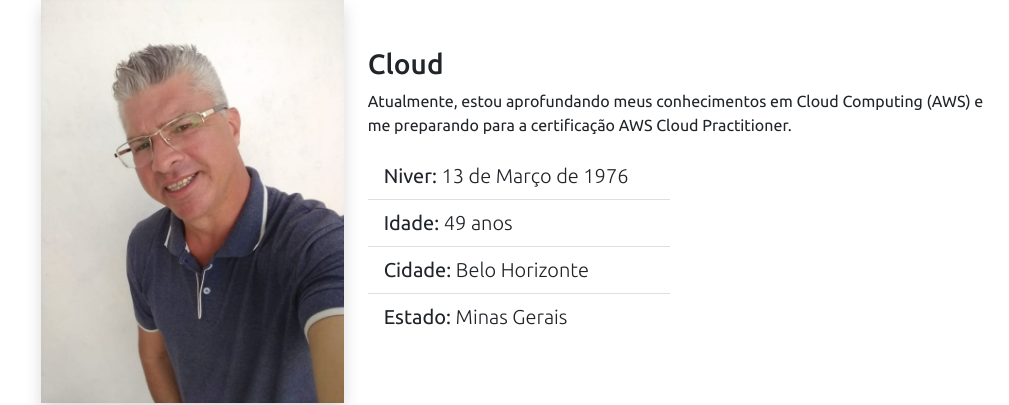
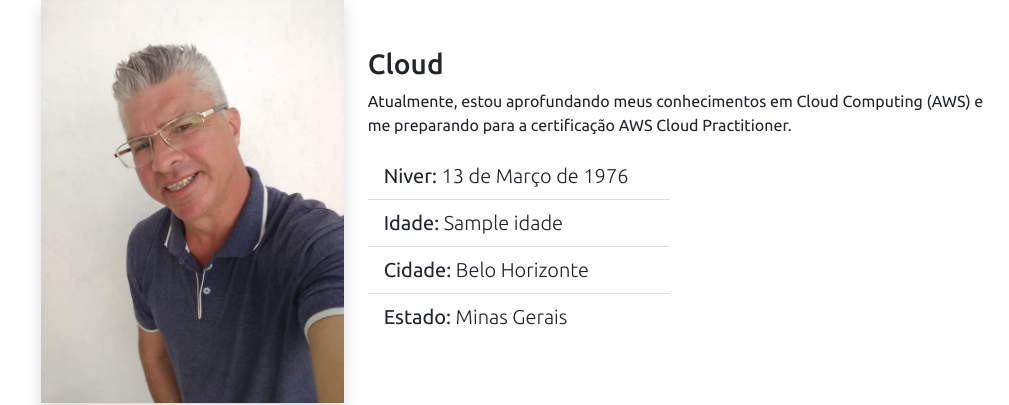
Before and after one commit to marley-paranhos/portfolio-marley-paranhos, a Flask app: template templates/index.html in a window 1280 px wide. Shown: the part 1023-1428 px from the top of the page, without its empty margins (271-1280 px from the left). Run offline with Flask 3, Linux system fonts and the light colour scheme; the template is opened without the code that fills it: most values are stand-ins (such as "Sample title", 1, 10 or a date in 2020); some libraries are stand-ins or nearby versions.

Commit message:
adicionando validação data de nascimento

```diff
--- a/app.py
+++ b/app.py
@@ -3,13 +3,24 @@ from email.mime.multipart import MIMEMultipart
 from email.mime.text import MIMEText
 from flask import Flask, render_template, redirect, request, flash, url_for
 from dotenv import load_dotenv
-import os
 from config import email, senha
+from datetime import datetime
 
 load_dotenv()
 
 app = Flask(__name__)
 app.secret_key = "marley"
+
+data_nascimento_str = "13/03/1976"
+data_nascimento = datetime.strptime(data_nascimento_str, "%d/%m/%Y")
+data_atual = datetime.now()
+
+idade = data_atual.year - data_nascimento.year
+
+# Ajusta a idade se o aniversário ainda não tiver ocorrido no ano atual
+if (data_atual.month < data_nascimento.month) or \
+   (data_atual.month == data_nascimento.month and data_atual.day < data_nascimento.day):
+    idade -= 1
 
 # Configurações de e-mail
 EMAIL_HOST = "smtp.gmail.com"
@@ -27,7 +38,7 @@ class Contato:
 
 @app.route("/")
 def index():
-    return render_template("index.html")
+    return render_template("index.html", idade=idade)
 
 
 @app.route("/send", methods=["GET", "POST"])
--- a/templates/index.html
+++ b/templates/index.html
@@ -108,7 +108,7 @@
                   Niver: <span class="fw-lighter">13 de Março de 1976</span>
                 </li>
                 <li class="list-group-item">
-                  Idade: <span class="fw-lighter">49 anos</span>
+                  Idade: <span class="fw-lighter">{{ idade }}</span>
                 </li>
                 <li class="list-group-item">
                   Cidade: <span class="fw-lighter">Belo Horizonte</span>
@@ -117,26 +117,6 @@
                   Estado: <span class="fw-lighter">Minas Gerais</span>
                 </li>
               </ul>
-            </div>
-            <!-- <div class="col-md-6">
-                            <ul class="list-group list-group-flush fs-5">
-                                <li class="list-group-item">Hobby: <span class="fw-lighter">Futvolei</span></li>
-                                <li class="list-group-item">Site: <a href="https://thicode.netlify.app/" target="_blank"
-                                        class="fw-lighter text-decoration-none link-dark">links.thicode</a></li>
-                                <li class="list-group-item">Trabalho: <a href="https://blueedtech.com.br/"
-                                        target="_blank" class="fw-lighter text-decoration-none link-dark">Blue
-                                        EdTech</a></li>
-                                <li class="list-group-item">Experiência: <span class="fw-lighter"> +10
-                                        anos</span></li>
-
-                            </ul>
-                        </div> -->
-          </div>
-
-          <!-- <p>Além de coordenar e lecionar desenvolvimento web fullstack, eu também compartilho conteúdo
-                        gratuito no instagram, dando dicas de programação e carreira, e no YouTube, posto videos de
-                        pequenos projetos, dicas de carreira, dicas de tecnologias, entre outros assuntos. Tudo isso
-                        para tornar a programação cada vez mais acessível para todos!</p> -->
             </div>
           </div>
     </section>
@@ -368,7 +348,8 @@
                         <br>
                         Vídeos e artigos para inspirar suas criações.
                       </p>
-                      <a href="https://marley-paranhos.github.io/projeto_front_end_curso_proz/" target="_blank" class="btn btn-primary">Visitar o Site</a>
+                      <a href="https://marley-paranhos.github.io/projeto_front_end_curso_proz/" target="_blank"
+                        class="btn btn-primary">Visitar o Site</a>
                     </div>
                   </div>
                 </div>
@@ -385,7 +366,8 @@
                         Seção de receitas mais populares.
                       </p>
                       </p>
-                      <a href="https://marley-paranhos.github.io/projeto_front_end_curso_proz/" target="_blank" class="btn btn-primary">Visitar o Site</a>
+                      <a href="https://marley-paranhos.github.io/projeto_front_end_curso_proz/" target="_blank"
+                        class="btn btn-primary">Visitar o Site</a>
                     </div>
                   </div>
                 </div>
@@ -412,18 +394,15 @@
                           <br>
                           Cadastro e login de usuários com autenticação de sessão.
                         </p>
-                          <a href="https://loys-poll-modas.onrender.com/" target="_blank" class="btn btn-primary">Visitar Loja</a>
+                        <a href="https://loys-poll-modas.onrender.com/" target="_blank" class="btn btn-primary">Visitar
+                          Loja</a>
                       </div>
                     </div>
                     </a>
                   </div>
                   <div class="col">
                     <div class="card">
-                        <img
-                            src="../static/img/10.jpg"
-                            class="card-img-top"
-                            alt="Imagem Poll 10"
-                        />
+                      <img src="../static/img/10.jpg" class="card-img-top" alt="Imagem Poll 10" />
                       <div class="card-body">
                         <h5 class="card-title">E-commerce - Loja de Moda</h5>
                         <p class="card-text">
@@ -438,7 +417,8 @@
                           <br>
                           Cadastro e login de usuários com autenticação de sessão.
                         </p>
-                            <a href="https://loys-poll-modas.onrender.com/" target="_blank" class="btn btn-primary">Visitar Loja</a>
+                        <a href="https://loys-poll-modas.onrender.com/" target="_blank" class="btn btn-primary">Visitar
+                          Loja</a>
                       </div>
                     </div>
                   </div>
@@ -458,7 +438,8 @@
                           Sistema seguro com tratamento de erros e mensagens flash.
                           <br>
                         </p>
-                        <a href="https://loys-poll-modas.onrender.com/" target="_blank" class="btn btn-primary">Visitar Loja</a>
+                        <a href="https://loys-poll-modas.onrender.com/" target="_blank" class="btn btn-primary">Visitar
+                          Loja</a>
                       </div>
                     </div>
                   </div>
```
Lines whose indentation alone changed are shown as unchanged.
